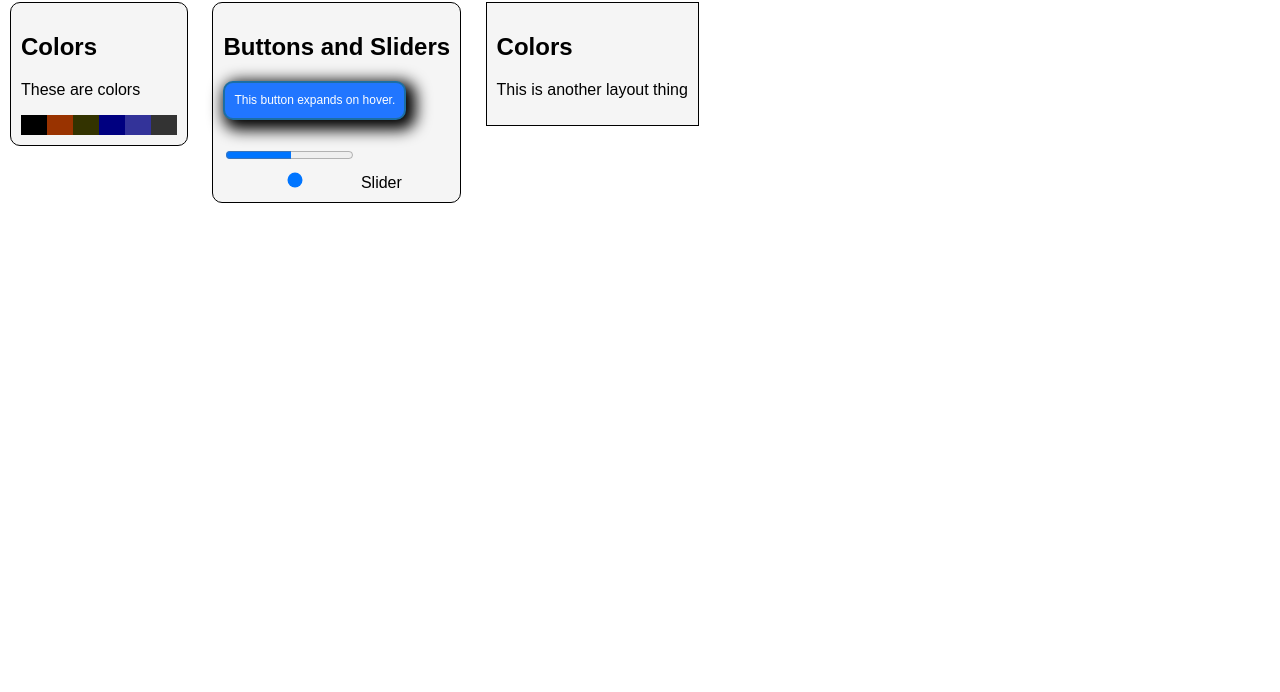
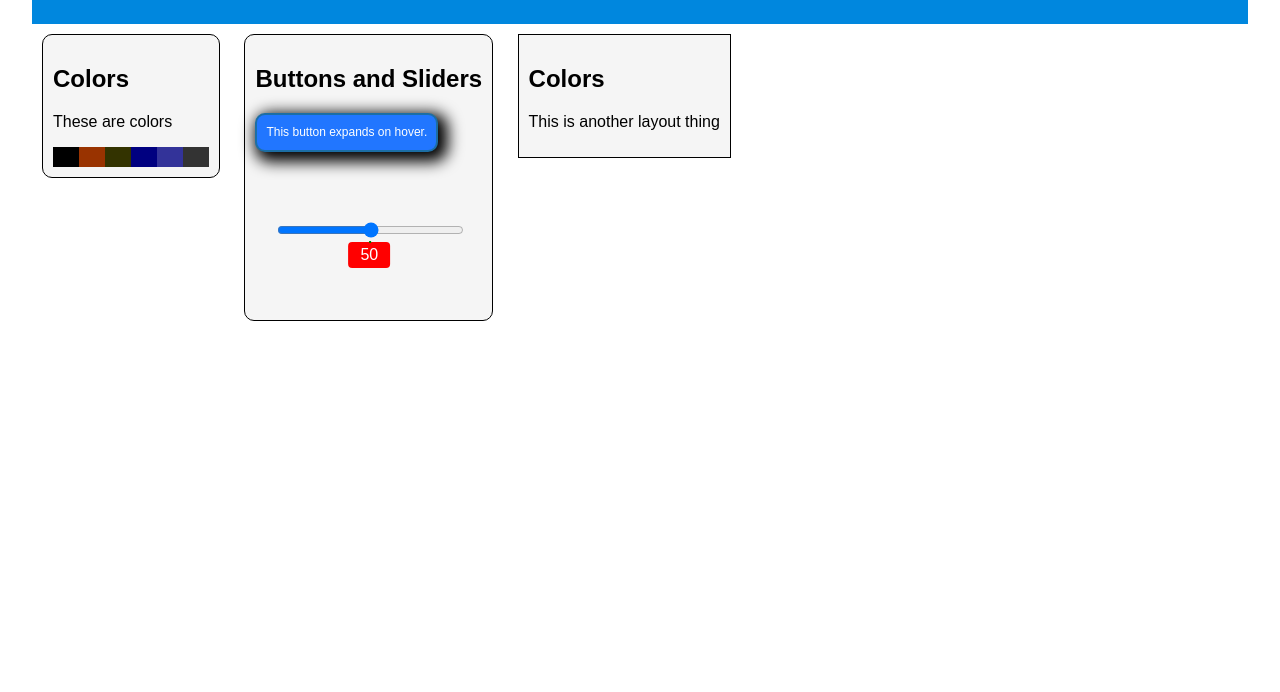
Before and after one commit to Rockwell70/webDev, a plain HTML site: page front_end_course/designSystem/index.html in a window 1280 px wide. Shown: the part 108-800 px from the top of the page. Drawn offline with Linux system fonts and the light colour scheme.

Commit message:
promises work

```diff
--- a/front_end_course/designSystem/index.html
+++ b/front_end_course/designSystem/index.html
@@ -33,9 +33,13 @@
     <article class="article-two">
         <h2>Buttons and Sliders</h2>
         <a href="#" class="btn_one" >This button expands on hover.</a>
-        <div>
-            <input type="range" id="slider" name="Slider" min="0" max="11">
-            <label for="slider">Slider</label>
+        <div class="range-wrap">
+            <input class="range" type="range">
+            <output class="bubble"></output>
+<!--            <label for="tentacles">Number of tentacles (10-100):</label>-->
+
+<!--            <input type="number" id="tentacles" name="tentacles"-->
+<!--                   min="10" max="100">-->
         </div>
 
 
--- a/front_end_course/designSystem/main.js
+++ b/front_end_course/designSystem/main.js
@@ -1,5 +1,22 @@
-const slider = document.getElementById("slider");
 
-range.addEventListener(slider, () => {
-    bubble.innerHTML = rangel.value;
-})
+const allRanges = document.querySelectorAll(".range-wrap");
+allRanges.forEach(wrap => {
+    const range = wrap.querySelector(".range");
+    const bubble = wrap.querySelector(".bubble");
+
+    range.addEventListener("input", () => {
+        setBubble(range, bubble);
+    });
+    setBubble(range, bubble);
+});
+
+function setBubble(range, bubble) {
+    const val = range.value;
+    const min = range.min ? range.min : 0;
+    const max = range.max ? range.max : 100;
+    const newVal = Number(((val - min) * 100) / (max - min));
+    bubble.innerHTML = val;
+
+    // Sorta magic numbers based on size of the native UI thumb
+    bubble.style.left = `calc(${newVal}% + (${8 - newVal * 0.15}px))`;
+}
--- a/front_end_course/designSystem/style.css
+++ b/front_end_course/designSystem/style.css
@@ -53,6 +53,7 @@ article {
     border-radius: 10px;
     font-size: 12px;
     line-height: 17px;
+    margin: 0 auto 3rem;
     padding: 9px;
     font-family: 'Raleway', sans-serif;
     font-weight: normal;
@@ -74,6 +75,33 @@ article {
 .btn_one:active {
     background: #144E75; }
 
-#slider {
-    padding-top: 50px;
+.range-wrap {
+    position: relative;
+    margin: 0 auto 3rem;
+    padding: 20px;
 }
+.range {
+    width: 100%;
+}
+.bubble {
+    background: red;
+    color: white;
+    padding: 4px 12px;
+    position: absolute;
+    border-radius: 4px;
+    left: 50%;
+    transform: translateX(-50%);
+}
+.bubble::after {
+    content: "";
+    position: absolute;
+    width: 2px;
+    height: 2px;
+    background: green;
+    top: -1px;
+    left: 50%;
+}
+
+body {
+    margin: 2rem;
+}
```
